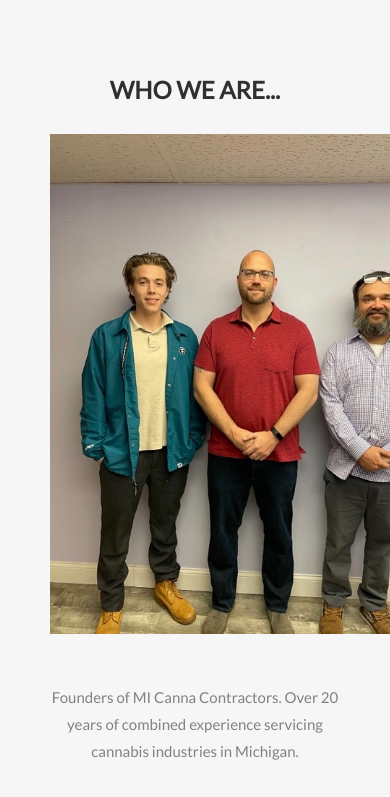
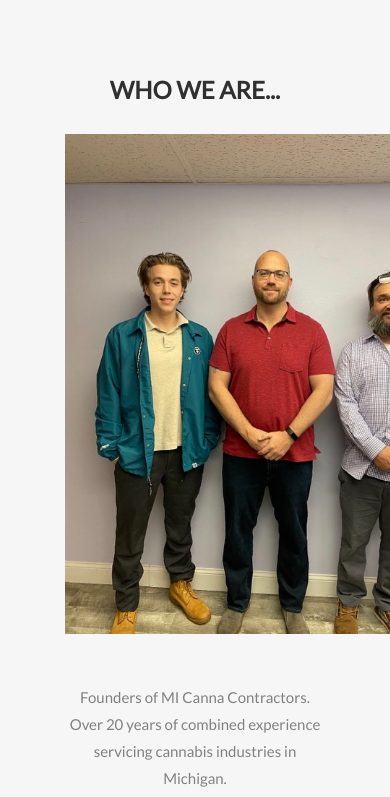
Before and after one commit to j0sephsasson/site, a plain HTML site: page index.html in a window 390 px wide. Shown: the part 4067-4864 px from the top of the page. Drawn offline with nearby package versions, Linux system fonts and the light colour scheme.

Commit message:
fixed bug

```diff
--- a/index.html
+++ b/index.html
@@ -371,7 +371,7 @@
 
 <!-- Container (Contact Section) -->
 <div id="contact" class="container-fluid bg-grey">
-  <div class="item">
+  <div class="col-sm-12">
     <h2 class="text-center">Who We Are...</h2>
     <img class="founder" src="images/fo.jpg" alt="fo" style="height: 500px;" style="width: 100%;">
     <p class="founder-text">Founders of MI Canna Contractors. Over 20 years of combined experience servicing cannabis industries in Michigan.</p>
```
